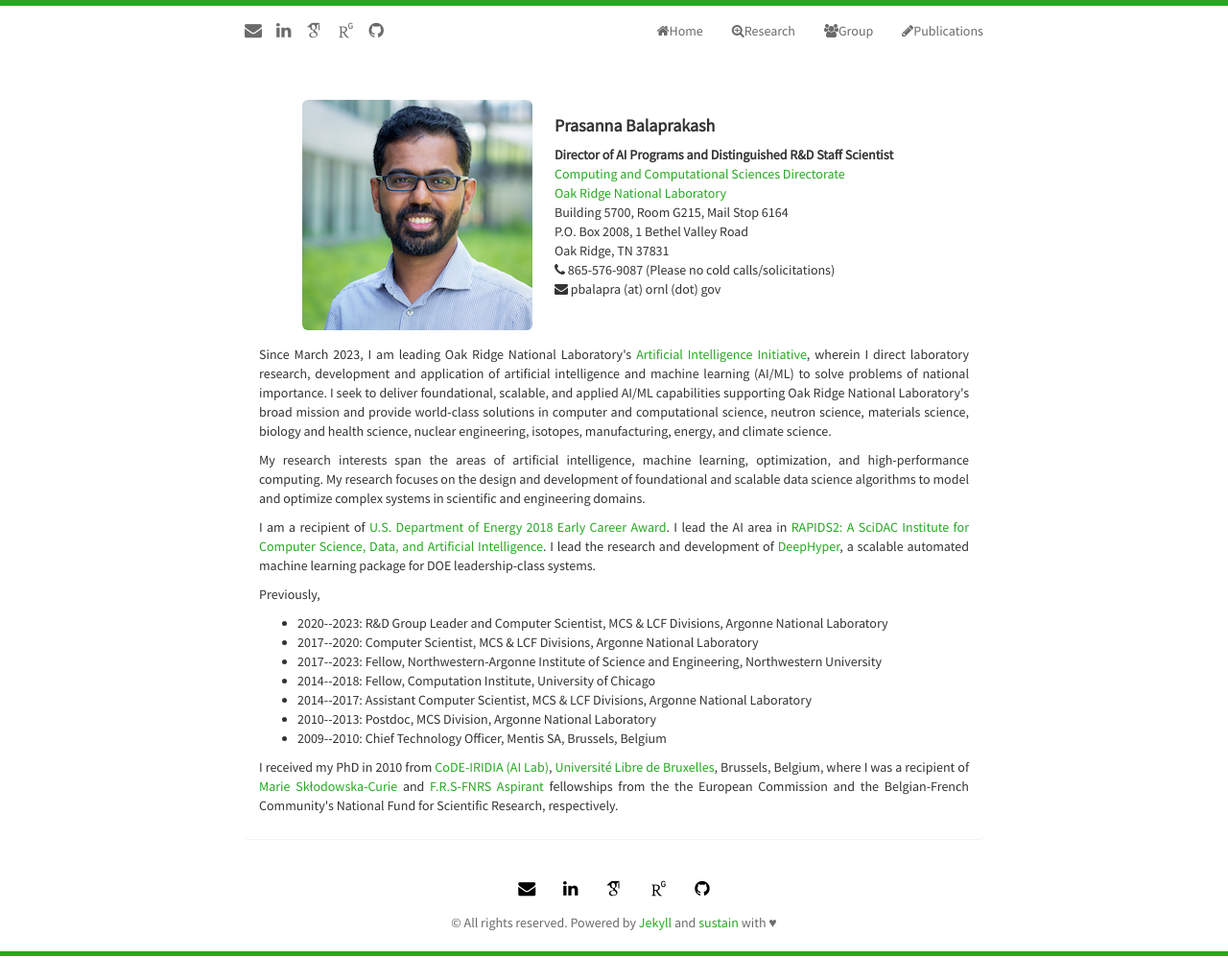
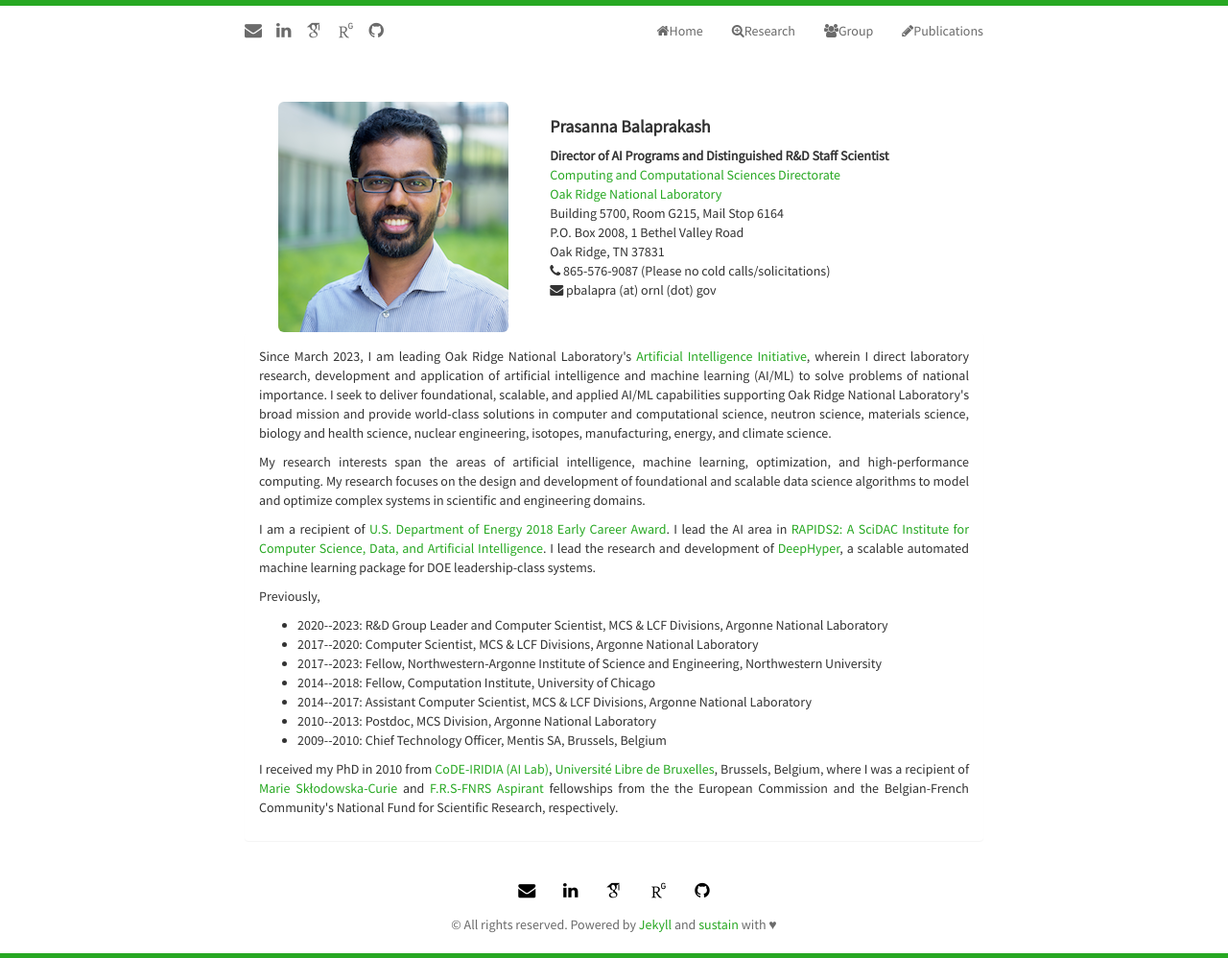
Before and after one commit to pbalapra/pbalapra.github.io, a Jekyll site: the page built from index.html, in a window 1280 px wide. Shown: the whole page at 96% size. Built offline with Jekyll 4.4.1, drawn with Linux system fonts in a browser that asks for light colours; nearby versions of some CDN libraries; some web fonts are replaced; the list of posts is cut into pages by our own code.

Commit message:
add more space

```diff
--- a/index.html
+++ b/index.html
@@ -7,7 +7,7 @@ title: Home Page of Prasanna Balaprakash
 
 	<div class="container">
         <center>
-        <table width="650">
+        <table width="700">
           <tr>
             <td>
         	  <div class="avatar">
```
